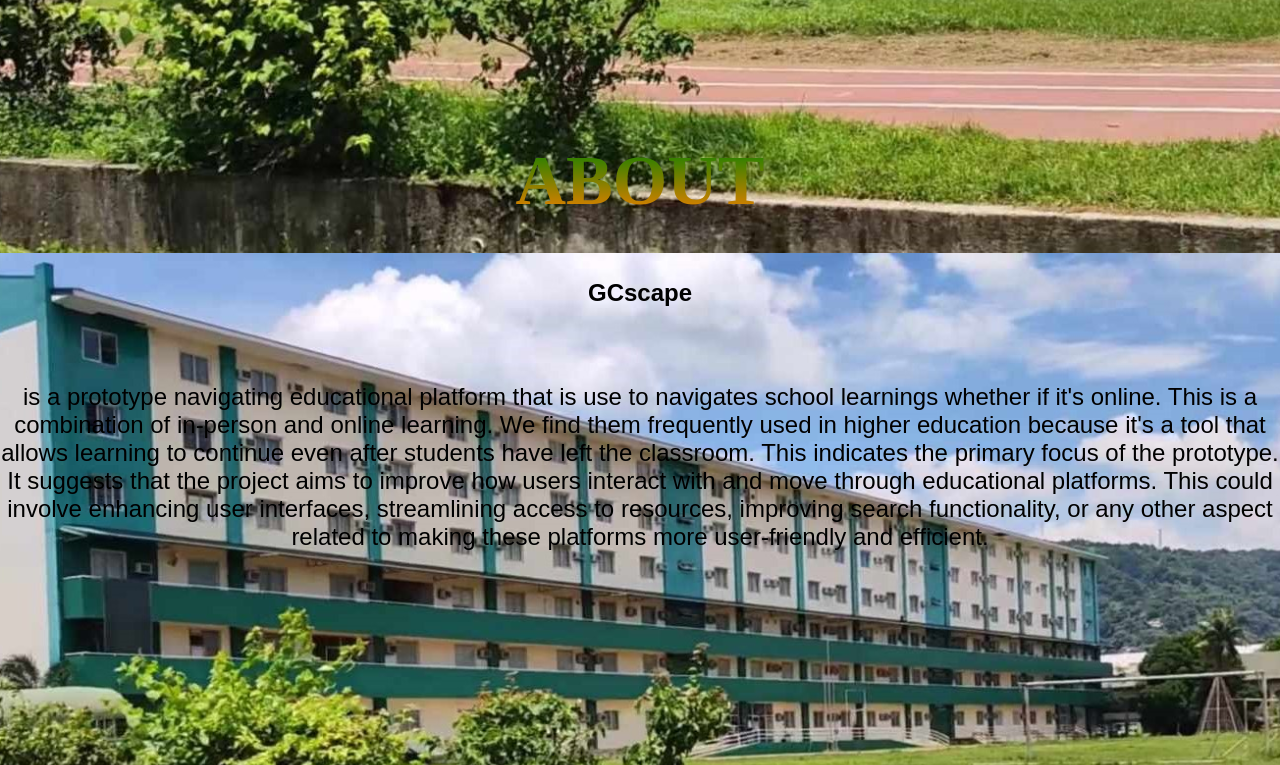
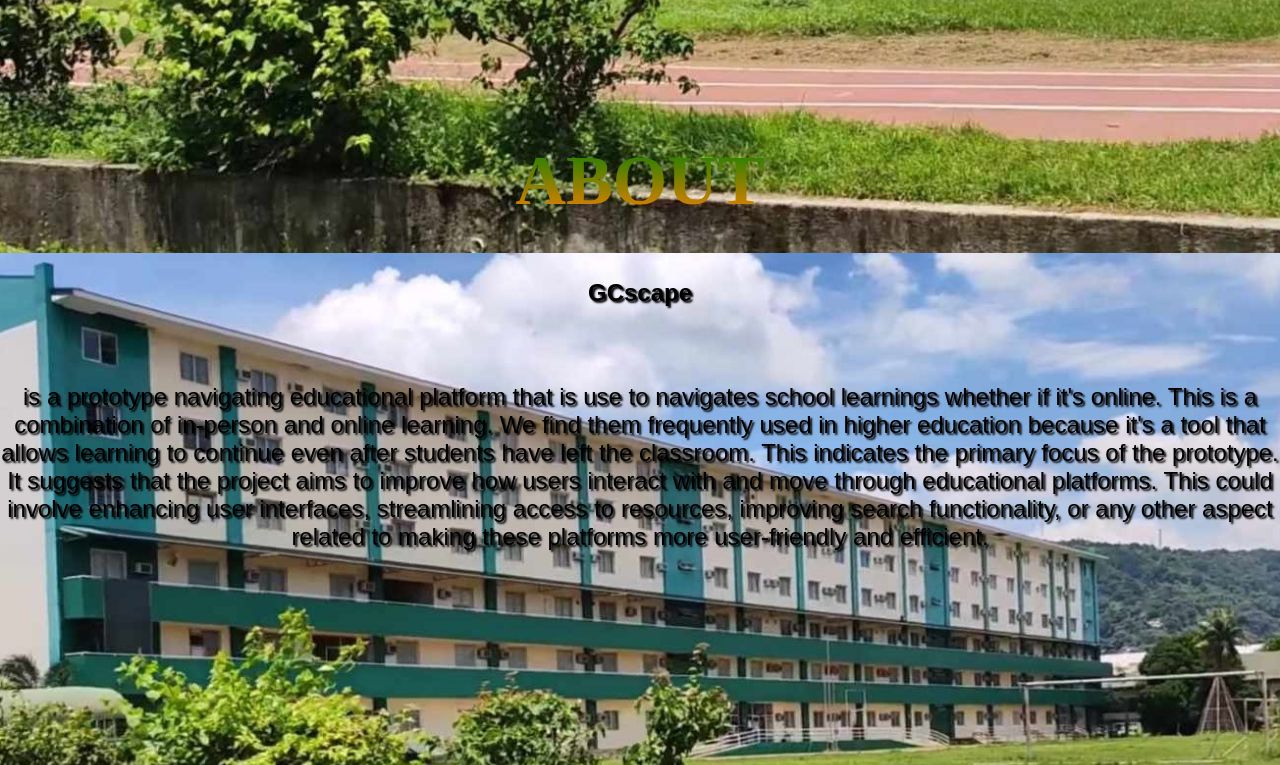
Before and after one commit to RyanCowenAlcaraz/gccape, a plain HTML site: page index.html in a window 1280 px wide. Shown: the part 1347-2112 px from the top of the page. Drawn offline with Linux system fonts and the light colour scheme.

Commit message:
Update index.html

```diff
--- a/index.html
+++ b/index.html
@@ -196,6 +196,10 @@ height: 78vh;
 text-align:center;
 }
 
+p {
+   text-shadow: 2px 2px 2px #000000;
+}
+
 .btn{
    display: flex;
    align-items: center;
```
